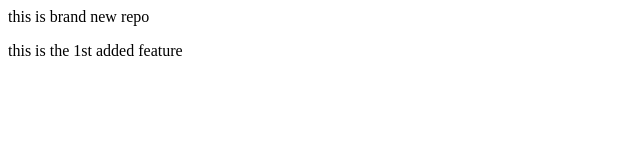
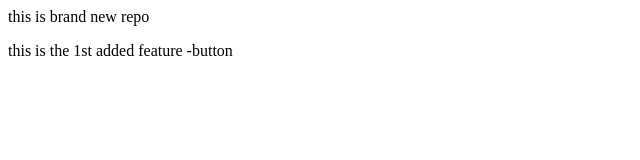
Before and after one commit to diwas-rai-906/brand-new-repo, a plain HTML site: page index.html in a window 1280 px wide. Shown: the full height of the page, 0-640 px from the left. Drawn offline with Linux system fonts and the light colour scheme.

```diff
--- a/index.html
+++ b/index.html
@@ -1,2 +1,2 @@
 <p> this is brand new repo</p>
-<p> this is the 1st added feature</p>
+<p> this is the 1st added feature -button </p>
```
